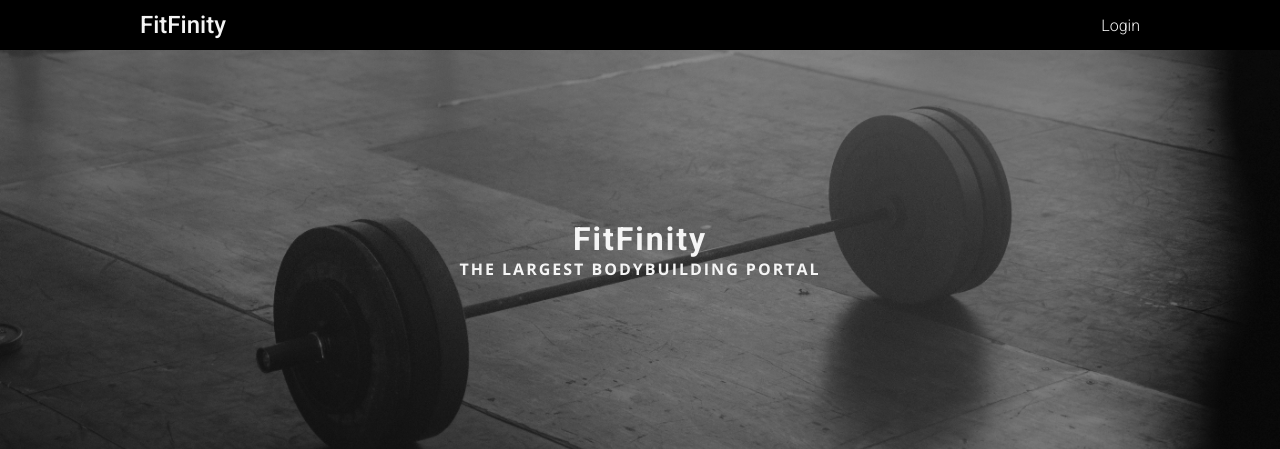
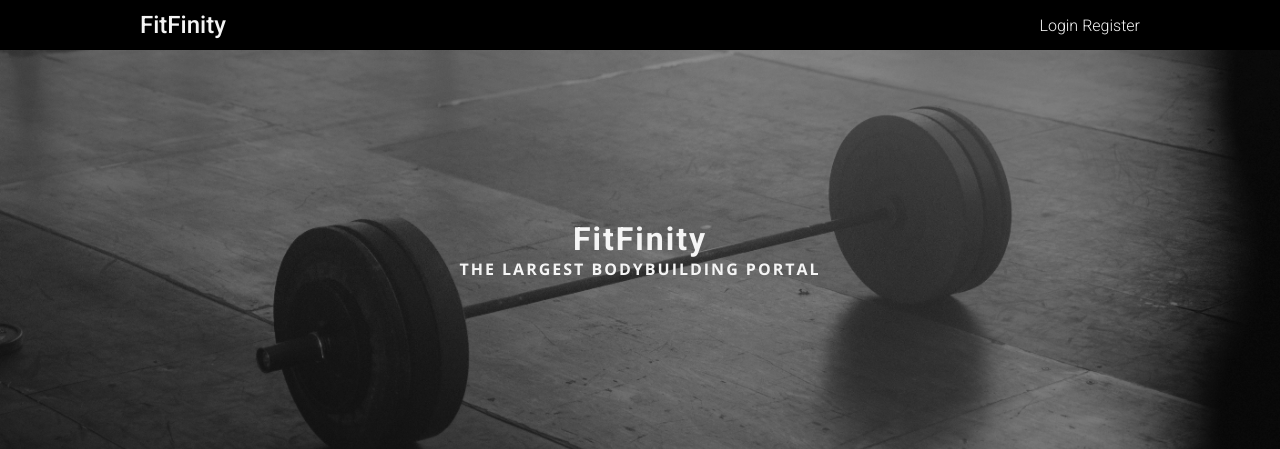
Before and after one commit to EAmbrozas/fitfinity, a Django app: page / in a window 1280 px wide. Shown: the top 449 px of the page. Run offline with Django 3.2, Linux system fonts and the light colour scheme; tables that the repository leaves empty hold one stand-in row (values such as "Sample post"); some libraries are stand-ins or nearby versions.

Commit message:
Connect login, logout and register templates to links

```diff
--- a/templates/navbar.html
+++ b/templates/navbar.html
@@ -1,7 +1,14 @@
 <nav>
     <div class="nav-wrapper">
         <a class="logo" href="{% url 'home' %}">FitFinity</a>
-        <a class="login" href="#">Login</a>
+        {% if user.is_authenticated %}
+        <a class="login" href="{% url 'account_logout' %}">Logout</a>
+        {% else %}
+        <div>
+            <a class="login" href="{% url 'account_login' %}">Login</a>
+            <a class="login" href="{% url 'account_signup' %}">Register</a>
+        </div>
+        {% endif %}
     </div>
 </nav>
 <br>
```
